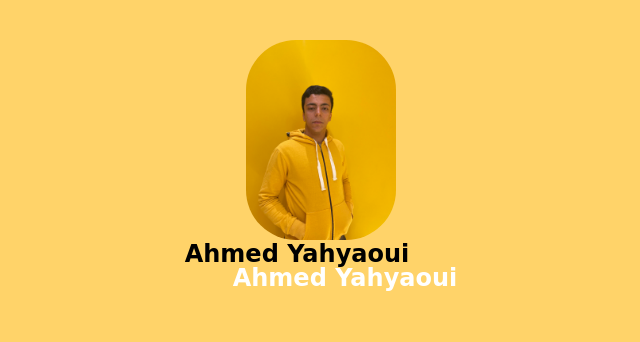
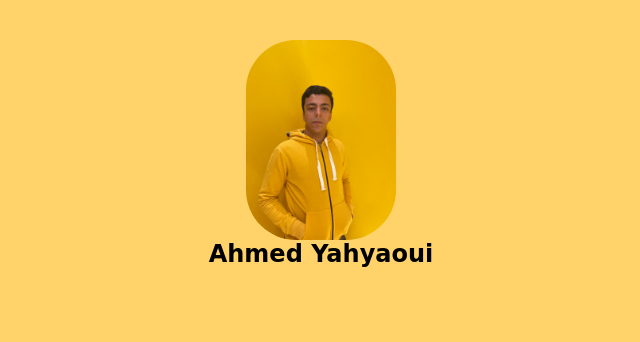
Before and after one commit to A-1717/Link-to-me, a plain HTML site: page index.html in a window 1280 px wide. Shown: the top 342 px of the page, without its empty margins (319-959 px from the left). Drawn offline with Linux system fonts and the light colour scheme.

Commit message:
delete the name's shadow effect and set the translate value to 0 stylesheet.css

```diff
--- a/stylesheet.css
+++ b/stylesheet.css
@@ -46,9 +46,7 @@ body header nav .pic_container img {
 
 body header nav .name-container h1 {
     color: black;
-    translate: -1.5rem;
     font-size: 1.5rem;
-    text-shadow: 3rem 1.5rem white;
 }
 
 /*00 Main 00*/
```
